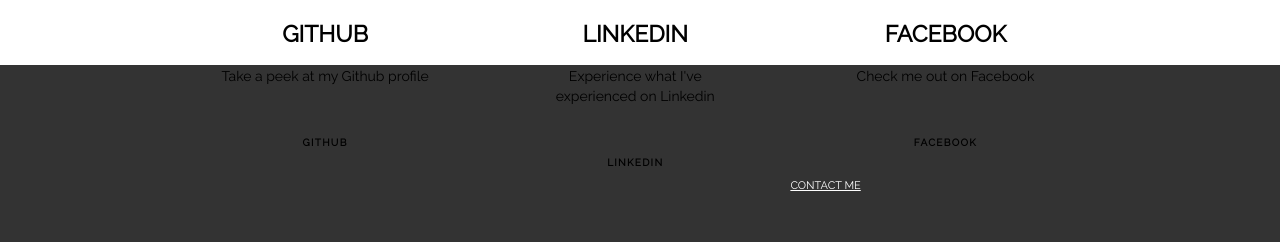
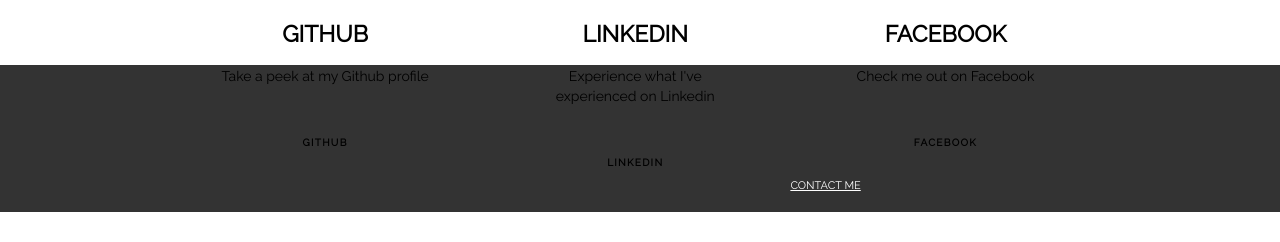
Before and after one commit to michan94/michan94.github.io, a plain HTML site: page index.html in a window 1280 px wide. Shown: the part 973-1215 px from the top of the page. After the commit the page ends 1185 px from the top, so only its background shows below. Drawn offline with Linux system fonts and the light colour scheme.

Commit message:
Footer changes

```diff
--- a/style.css
+++ b/style.css
@@ -138,7 +138,7 @@
 .footer {
   background-color: #333;
   color: #fff;
-  padding: 30px 0;
+  padding-top: 80px;
 }
 
 .footer li {
```
